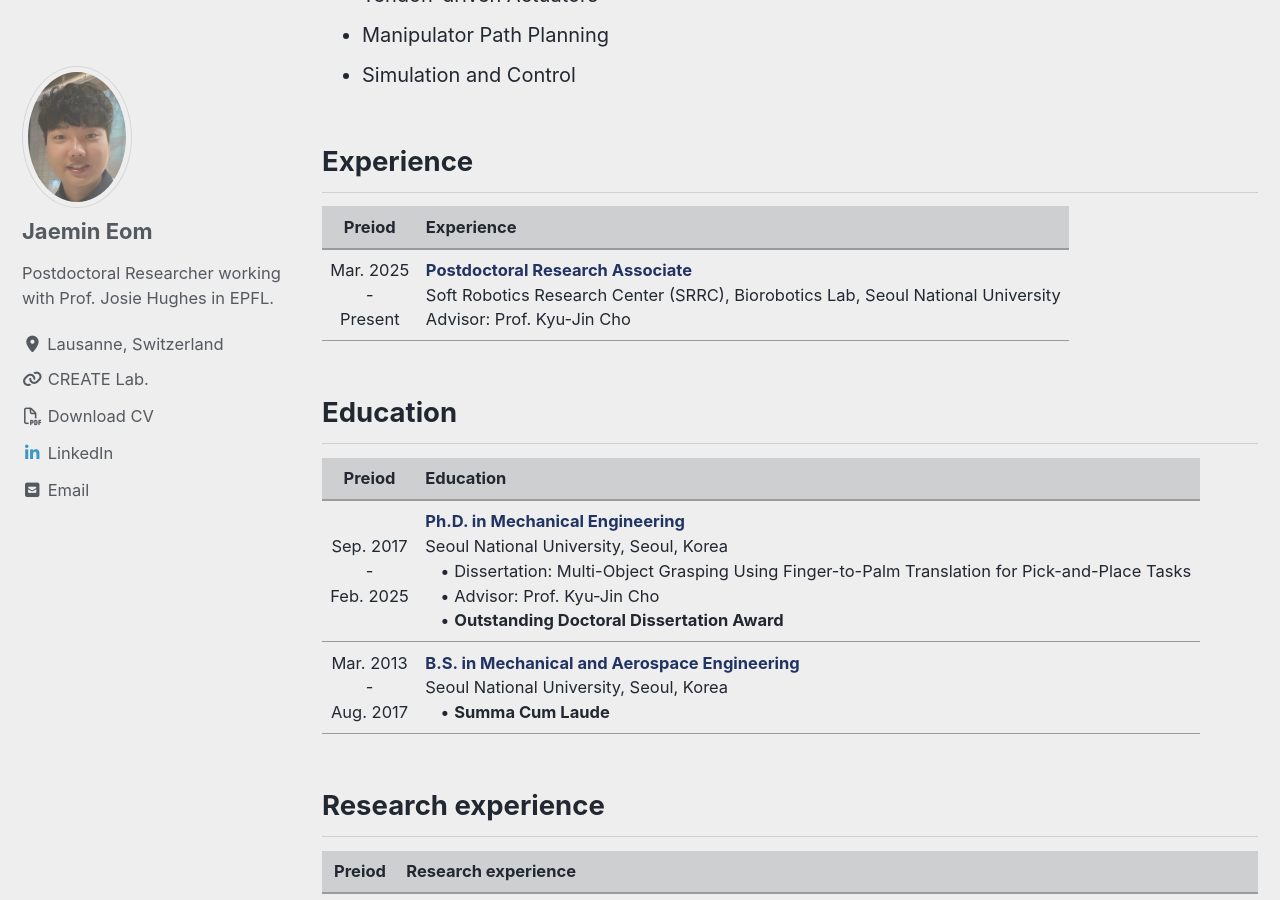
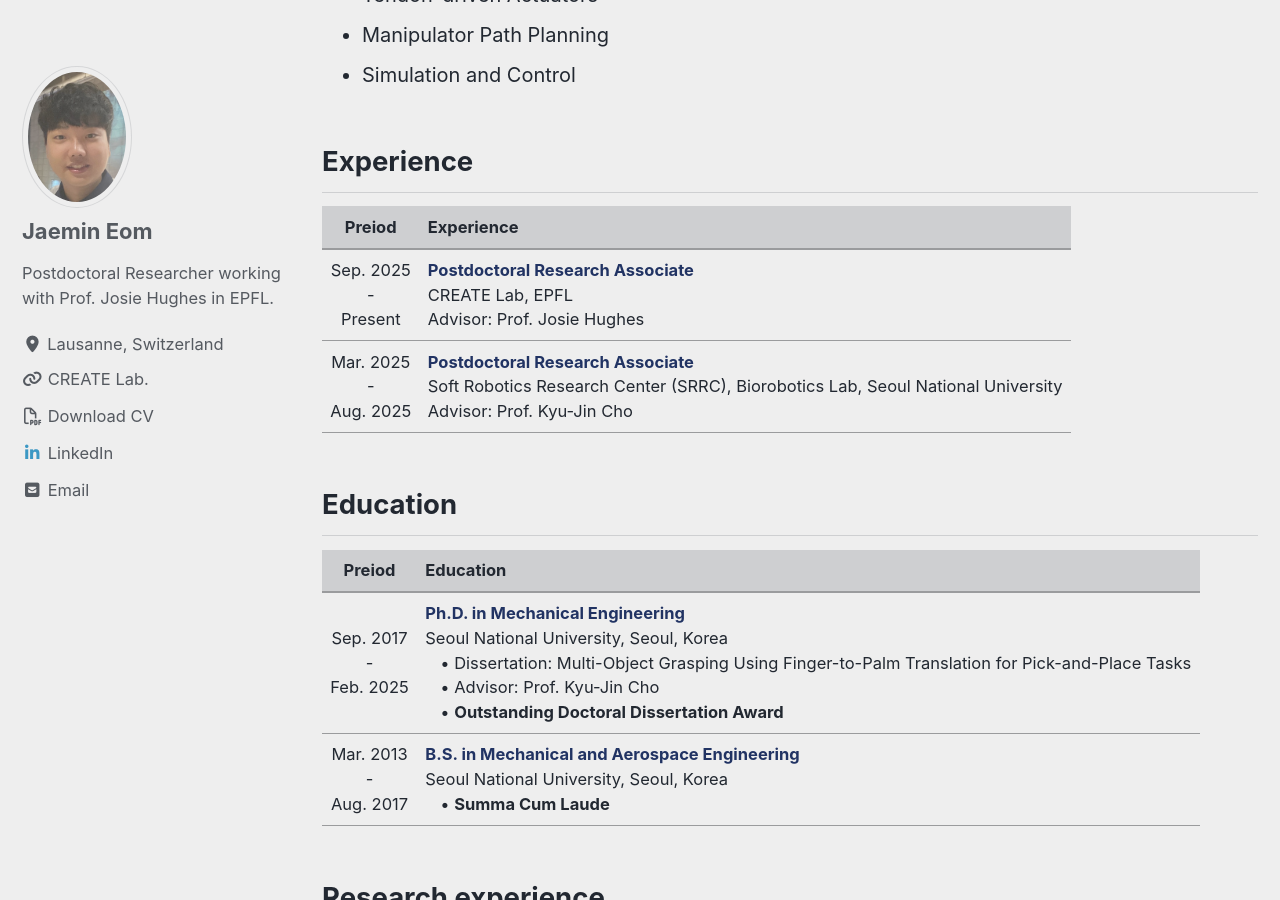
Before and after one commit to JaeminEom/JaeminEom.github.io, a Jekyll site: the page built from _pages/About.md, in a window 1280 px wide and 900 px high, scrolled down 431 px. Built offline with Jekyll 4.4.1, drawn with Linux system fonts in a browser that asks for light colours; cached includes are drawn as plain includes.

Commit message:
Update About.md

```diff
--- a/_pages/About.md
+++ b/_pages/About.md
@@ -41,7 +41,8 @@ CV can be downloaded form [here][cv_link].
 
 |Preiod|Experience|
 |:---:|:---|
-|Mar. 2025  <br>-<br> Present|<b><font color="#213363"> Postdoctoral Research Associate</font></b><br> Soft Robotics Research Center (SRRC), Biorobotics Lab, Seoul National University <br> Advisor: Prof. Kyu-Jin Cho|
+|Sep. 2025  <br>-<br> Present|<b><font color="#213363"> Postdoctoral Research Associate</font></b><br> CREATE Lab, EPFL <br> Advisor: Prof. Josie Hughes|
+|Mar. 2025  <br>-<br> Aug. 2025|<b><font color="#213363"> Postdoctoral Research Associate</font></b><br> Soft Robotics Research Center (SRRC), Biorobotics Lab, Seoul National University <br> Advisor: Prof. Kyu-Jin Cho|
 
 ## Education
 
```
